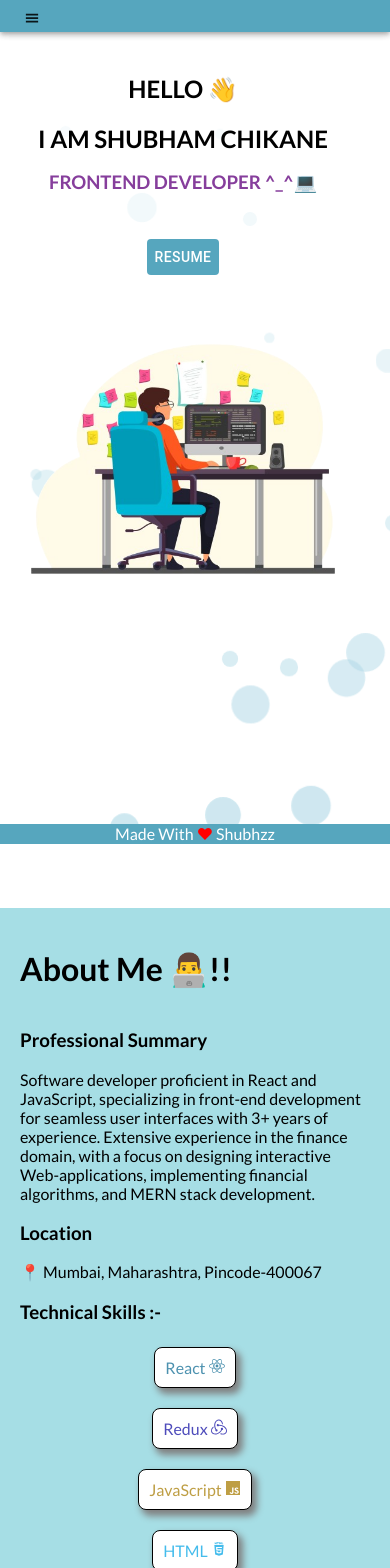
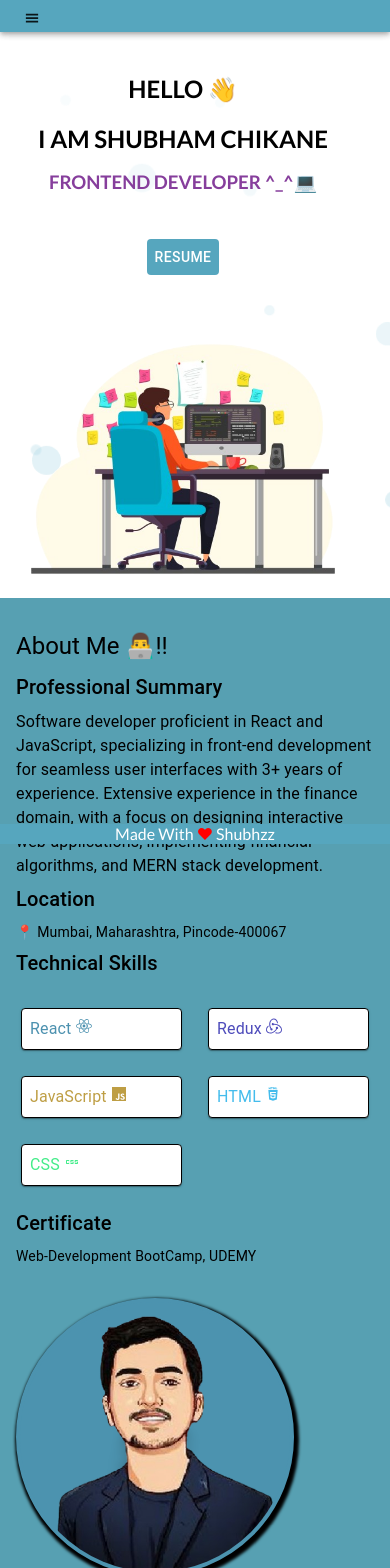
Before and after one commit to Shubham-010/myport, a React (Create React App) app: page / in a window 390 px wide. Shown: the top 1568 px of the page. Built offline with nearby package versions, Linux system fonts and the light colour scheme.

Commit message:
implemeted emailjs functionality | made responsive

```diff
--- a/package.json
+++ b/package.json
@@ -12,6 +12,7 @@
     "@testing-library/jest-dom": "^5.17.0",
     "@testing-library/react": "^13.4.0",
     "@testing-library/user-event": "^13.5.0",
+    "emailjs-com": "^3.2.0",
     "icons": "^1.0.0",
     "pdfjs-dist": "^4.8.69",
     "react": "^18.3.1",
@@ -23,6 +24,8 @@
     "react-scripts": "5.0.1",
     "react-scroll": "^1.9.0",
     "styled-components": "^6.1.13",
+    "swal": "^0.1.0",
+    "sweetalert2": "^11.14.5",
     "web-vitals": "^2.1.4"
   },
   "scripts": {
--- a/src/App.css
+++ b/src/App.css
@@ -227,6 +227,7 @@ size: 10%;
       height: 100vh;
       padding: 20px;
 }
+
 /* -----------------AboutMe----------------------- */
 /* .wrapSkills {
   display: flex;
@@ -259,8 +260,17 @@ size: 10%;
   .wrapSkills {
     flex-direction: column;
     align-items: center;
+    color: #000000;
+  }
+  .l_v100 {
+      padding: 20px;
+      height: 50%;
   }
 }
+
+/* ------------span digital effect---------------------- */
+
+/* ---------------------------------- */
 /* ---------------------------------------- */
 .rows{
   display: grid;
@@ -293,7 +303,7 @@ size: 10%;
   --card-bg-color: #333333;
 }
 .light-mode{
-    --bg1-color:rgb(166, 222, 229);
+    --bg1-color:#57a0b2;
 }
 
 /* Apply CSS variables */
--- a/src/Component/AboutMe.jsx
+++ b/src/Component/AboutMe.jsx
@@ -1,44 +1,106 @@
-import { Grid, Icon, Paper } from "@material-ui/core";
-import img from '../Image/aboutmeBR.png';
+import React from "react";
+import { Grid, Paper, Typography } from "@material-ui/core";
 import AvatarFrame from "./avatarframe";
 import { FaReact } from "react-icons/fa";
 import { SiRedux } from "react-icons/si";
 import { IoLogoJavascript } from "react-icons/io5";
 import { TiHtml5 } from "react-icons/ti";
 import { MdCss } from "react-icons/md";
-import { lightBlue } from "@material-ui/core/colors";
 
 export default function AboutMe() {
     return (
-        <div id='AboutMe' className='l_v100' style={{ backgroundColor:"var(--bg1-color) "}}>
-            <h1>About Me 👨‍💻!!</h1>
-            <Grid container spacing={3}>
-                <Grid item xs={12} md={6}>
-                    <Grid><h3>Professional Summary</h3></Grid>
-                    <Grid container>
-                        Software developer proficient in React and JavaScript, specializing in front-end development for seamless user
-                        interfaces with 3+ years of experience. Extensive experience in the finance domain, with a focus on designing
-                        interactive Web-applications, implementing financial algorithms, and MERN stack development.
-                    </Grid>
-                    <Grid><h3>Location</h3></Grid>
-                    <span>📍 Mumbai, Maharashtra, Pincode-400067</span>
-                    <Grid xs={12}><h3>Technical Skills :-</h3></Grid>
-                    <div className="wrapSkills">
-                        <div item className="skill_card"><span style={{ color: '#4c91af' }}>React <FaReact /></span></div>
-                        <div item className="skill_card"><span style={{ color: '#4e4cbb' }}>Redux <SiRedux /> </span></div>
-                        <div item className="skill_card"><span style={{ color: '#be9e44' }}>JavaScript <IoLogoJavascript /> </span></div>
-                        <div item className="skill_card"><span style={{ color: '#44bcec' }}>HTML <TiHtml5 /> </span></div>
-                        <div item className="skill_card"><span style={{ color: '#44ec8a' }}>CSS<MdCss /></span></div>
-                    </div>
-                    <Grid><h3>Certificate</h3></Grid>
-                    <ul>
-                        <li>Web-Development BootCamp, UDEMY</li>
-                    </ul>
+        <Grid>
+        <div
+            id="AboutMe"
+            style={{
+                backgroundColor: "var(--bg1-color)",
+                padding: "2rem 1rem",
+            }}
+            className={"l_v100"}
+        >
+            <Typography variant="h5"  gutterBottom>
+                About Me 👨‍💻!!
+            </Typography>
+
+            <Grid container spacing={4} justifyContent="center">
+                {/* Left Section */}
+                <Grid item xs={12} md={8}>
+                    {/* <Paper elevation={3} style={{ padding: "1rem" }}> */}
+                        <Typography variant="h6" gutterBottom>
+                            Professional Summary
+                        </Typography>
+                        <Typography variant="body1" gutterBottom>
+                            Software developer proficient in React and JavaScript,
+                            specializing in front-end development for seamless user
+                            interfaces with 3+ years of experience. Extensive experience in
+                            the finance domain, with a focus on designing interactive
+                            web-applications, implementing financial algorithms, and MERN
+                            stack development.
+                        </Typography>
+
+                        <Typography variant="h6" gutterBottom>
+                            Location
+                        </Typography>
+                        <Typography variant="body2" gutterBottom>
+                            📍 Mumbai, Maharashtra, Pincode-400067
+                        </Typography>
+
+                        <Typography variant="h6" gutterBottom>
+                            Technical Skills
+                        </Typography>
+                        <Grid container spacing={2} style={{ marginTop: "1rem" }}>
+                            <Grid item xs={6} sm={4}>
+                                <Paper className="skill_card" style={{ padding: "0.5rem" }}>
+                                    <Typography style={{ color: "#4c91af" }}>
+                                        React <FaReact />
+                                    </Typography>
+                                </Paper>
+                            </Grid>
+                            <Grid item xs={6} sm={4}>
+                                <Paper className="skill_card" style={{ padding: "0.5rem" }}>
+                                    <Typography style={{ color: "#4e4cbb" }}>
+                                        Redux <SiRedux />
+                                    </Typography>
+                                </Paper>
+                            </Grid>
+                            <Grid item xs={6} sm={4}>
+                                <Paper className="skill_card" style={{ padding: "0.5rem" }}>
+                                    <Typography style={{ color: "#be9e44" }}>
+                                        JavaScript <IoLogoJavascript />
+                                    </Typography>
+                                </Paper>
+                            </Grid>
+                            <Grid item xs={6} sm={4}>
+                                <Paper className="skill_card" style={{ padding: "0.5rem" }}>
+                                    <Typography style={{ color: "#44bcec" }}>
+                                        HTML <TiHtml5 />
+                                    </Typography>
+                                </Paper>
+                            </Grid>
+                            <Grid item xs={6} sm={4}>
+                                <Paper className="skill_card" style={{ padding: "0.5rem" }}>
+                                    <Typography style={{ color: "#44ec8a" }}>
+                                        CSS <MdCss />
+                                    </Typography>
+                                </Paper>
+                            </Grid>
+                        </Grid>
+
+                        <Typography variant="h6" gutterBottom style={{ marginTop: "1rem" }}>
+                            Certificate
+                        </Typography>
+                        <Typography variant="body2">Web-Development BootCamp, UDEMY</Typography>
+                    {/* </Paper> */}
                 </Grid>
-                <Grid item xs={12} sm={6} md={4} style={{ padding: "20px", display: 'flex', justifyContent: 'center' }}>
-                    <AvatarFrame />
+
+                {/* Right Section */}
+                <Grid item xs={12} md={4}>
+                    {/* <Paper elevation={3} style={{ padding: "1rem", textAlign: "center" }}> */}
+                        <AvatarFrame />
+                    {/* </Paper> */}
                 </Grid>
             </Grid>
         </div>
+        </Grid>
     );
 }
--- a/src/Component/ContactInfo.jsx
+++ b/src/Component/ContactInfo.jsx
@@ -14,7 +14,7 @@ export default function ContactInfo() {
             style={{
                 minHeight: "100vh",
                 padding: "20px",
-                backgroundColor: "white",
+                backgroundColor: 'var(--bg-color)',
             }}
             spacing={3}
         >
--- a/src/Component/Contactform.jsx
+++ b/src/Component/Contactform.jsx
@@ -1,9 +1,13 @@
-import React, { useState } from 'react';
+import React, { useRef, useState } from 'react';
+import { Button } from 'react-scroll';
+import emailjs from 'emailjs-com'
+import Swal from 'sweetalert2';
 
 const ContactForm = () => {
     const [formData, setFormData] = useState({ name: '', email: '', message: '' });
     const [errors, setErrors] = useState({});
     const [isSubmitted, setIsSubmitted] = useState(false);
+    const firstName_ref =  useRef();
 
     // Handle input change
     const handleChange = (e) => {
@@ -23,6 +27,68 @@ const ContactForm = () => {
         if (!formData.message) newErrors.message = 'Message is required';
         return newErrors;
     };
+    const sentEmail = (e) =>{
+        if (formData.name === "") {
+                Swal.fire({
+                    title: "Error.",
+                    text: "Name cannot be empty!",
+                    icon: 'error',
+                }).then(() => {
+                    firstName_ref.current?.focus();
+                })
+                return;
+            }
+        else if (formData.email === "") {
+                Swal.fire({
+                    title: "Error.",
+                    text: "Email cannot be empty!",
+                    icon: 'error',
+                });
+                return;
+            }
+        else if (formData.message === "") {
+                Swal.fire({
+                    title: "Error.",
+                    text: "Message cannot be empty!",
+                    icon: 'error',
+                });
+                return;
+            }
+
+            // Using EmailJS to send the email
+            const templateParams = {
+                from_name: formData.name,
+                user_mail: formData.email,
+                to_name:"Shubham",
+                message: formData.message,
+            };
+
+            emailjs.send(
+                'service_3lv64y9', // Replace with your service ID
+                'template_1hzkbza', // Replace with your template ID
+                templateParams,
+                'TsCG_N6MdJSCXZxAA'
+                // Replace with your user ID from EmailJS
+            )
+                .then((response) => {
+                    Swal.fire({
+                        title: "Success!",
+                        text: "Your response has been submitted.",
+                        icon: 'success',
+                    }).then(() => {
+                        // setFirstName('');
+                        // setemail('');
+                        // setmessage('');
+                        setFormData({ name: '', email: '', message: '' })
+                    });
+                }, (err) => {
+                    Swal.fire({
+                        title: "Error.",
+                        text: "Something went wrong while sending your message.",
+                        icon: 'error',
+                    });
+                });
+    }
 
     // Handle form submission
     const handleSubmit = (e) => {
@@ -42,7 +108,10 @@ const ContactForm = () => {
         <div className="contact-form">
             <h2>Contact Us</h2>
             {isSubmitted ? (
+                <>
                 <p>Thank you for your message! We'll be in touch soon.</p>
+                <Button>Return</Button>
+                </>
             ) : (
                 <form onSubmit={handleSubmit}>
                     <div className="form-group">
@@ -52,6 +121,7 @@ const ContactForm = () => {
                             id="name"
                             name="name"
                             value={formData.name}
+                            ref={firstName_ref}
                             onChange={handleChange}
                         />
                         {errors.name && <p className="error">{errors.name}</p>}
@@ -80,7 +150,7 @@ const ContactForm = () => {
                         {errors.message && <p className="error">{errors.message}</p>}
                     </div>
 
-                        <button className='button1' type="submit">Submit</button>
+                        <Button className='button1' onClick={()=>{sentEmail()}} type="submit">Submit</Button>
                 </form>
             )}
         </div>
--- a/src/Component/FirstP.jsx
+++ b/src/Component/FirstP.jsx
@@ -37,7 +37,7 @@ export default function FirstPl() {
                     <BubbleEffect />
                     <h2>HELLO 👋</h2>
                     <h1>I AM SHUBHAM CHIKANE</h1>
-                    <h3 className="des_clr"><b>FRONTEND DEVELOPER ^_^💻</b></h3><br />
+                        <h3 className="des_clr"><b>FRONTEND DEVELOPER ^_^💻</b></h3><br />
                     <LayoutButton>
                         <Button onClick={downloadResume} className="btn_color">Resume</Button>
                         {/* <Button className="btn_color" onClick={onClickContact}>Contact</Button> */}
--- a/src/Component/Project.jsx
+++ b/src/Component/Project.jsx
@@ -21,7 +21,8 @@ import Bann  from '../Image/BannerProj.jpg';
 const useStyles = makeStyles((theme) => ({
     gridContainer: {
         padding: theme.spacing(4),
-        backgroundColor:'"var(--bg1-color)"'
+        backgroundColor:'var(--bg1-color)'
+        // backgroundColor:'lightblue'
     },
     cardWrapper: {
         display: 'flex',
@@ -67,7 +68,7 @@ export default function Project() {
     ];
 
     return (
-        <Grid container id="Project" style={{ height: '100vh', padding: '20px' }} className={classes.gridContainer} justifyContent="center">
+        <Grid container id="Project" className={`${"l_v100"} ${classes.gridContainer}`} justifyContent="center">
             <Grid item xs={12}>
                 <Paper elevation={3} className={classes.cardWrapper}>
                     <h1 style={{ color: "rgb(86, 166, 190)", backgroundImage:Bann }}>Projects</h1>
--- a/src/Component/avatarframe.jsx
+++ b/src/Component/avatarframe.jsx
@@ -1,10 +1,11 @@
 import React from 'react';
 import '../App.css';
 import img1 from '../Image/ShprofileimgBR.png'
+import { Grid } from '@material-ui/core';
 
 const AvatarFrame = ({ imageUrl, altText, size = '270px', borderColor = '#4c93af' }) => {
   return (
-    <div>
+    <Grid>
     <div
       className="avatar-frame"
       style={{
@@ -26,7 +27,7 @@ const AvatarFrame = ({ imageUrl, altText, size = '270px', borderColor = '#4c93af
         }}
       />
     </div>
-      </div>
+      </Grid>
   );
 };
 
```
Also changed, not shown: 1 other file (tests, documents, lock files or other folders).
